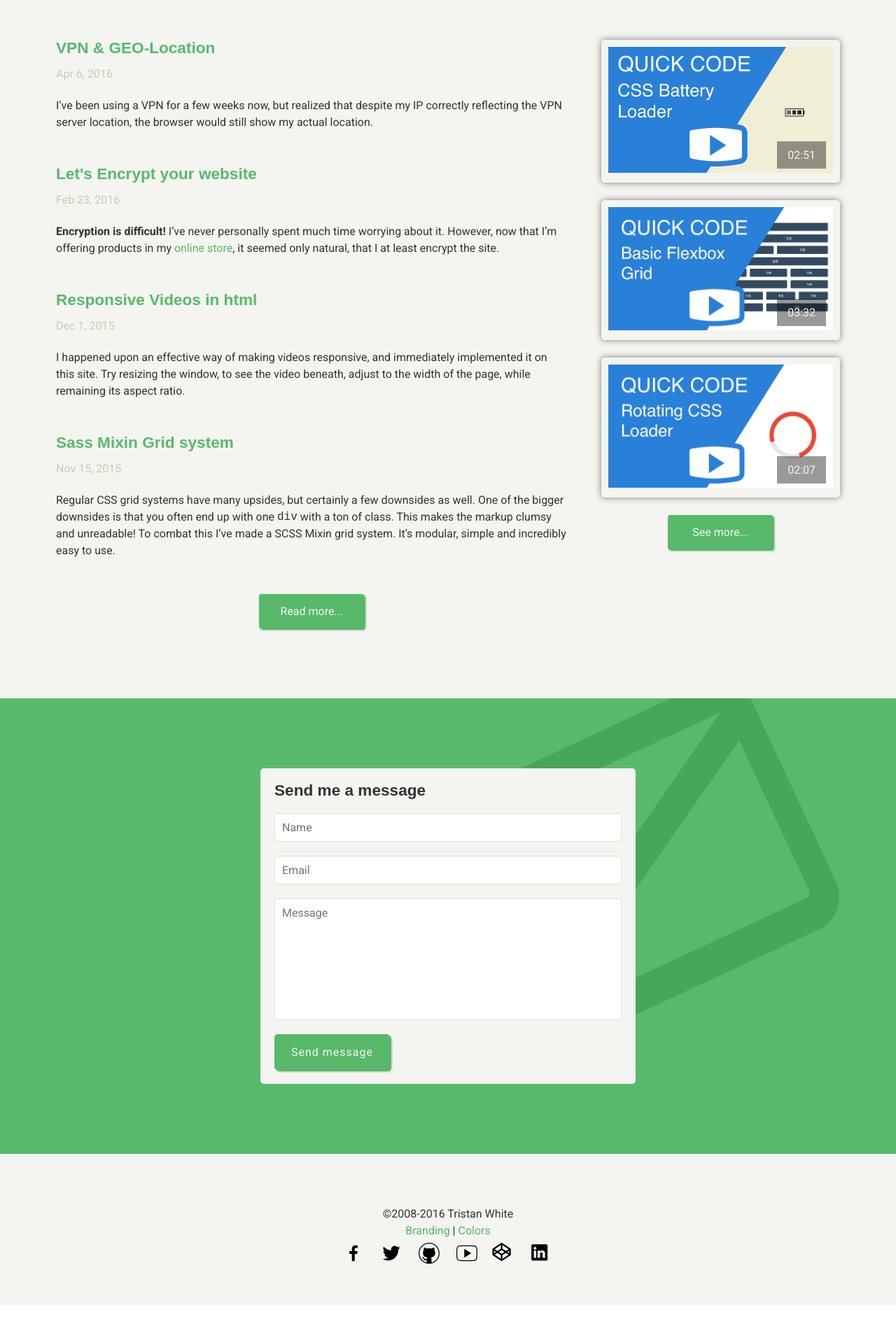
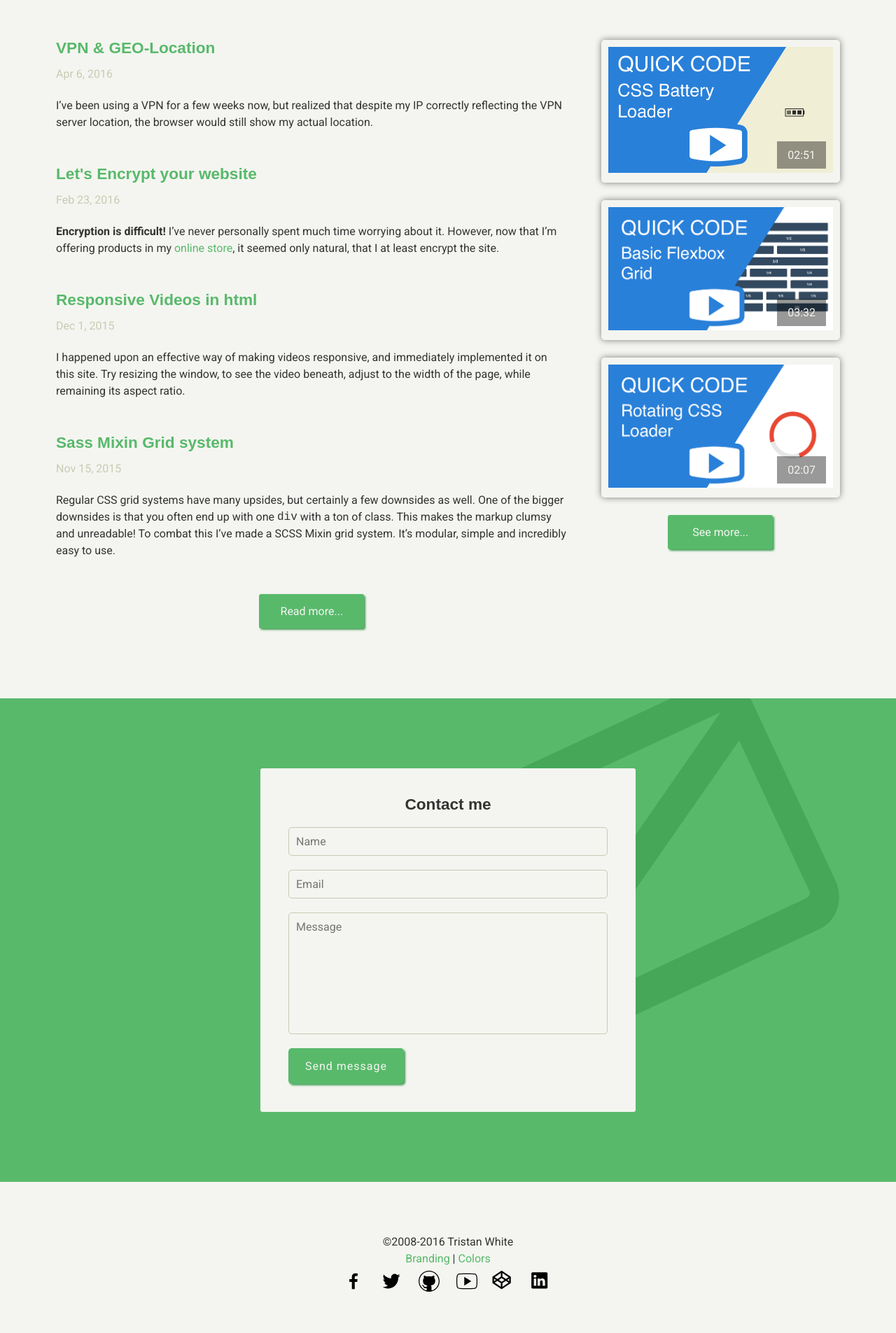
Before and after one commit to triss90/tristanwhite_v7, a Jekyll site: the page built from index.html, in a window 1280 px wide. Shown: the part 2703-4608 px from the top of the page at 70% size. Built offline with Jekyll 4.4.1, drawn with Linux system fonts in a browser that asks for light colours; nearby versions of some CDN libraries; before the commit the page ends 4568 px from its top, so only the background shows below that.

Commit message:
Adding space to contact form

```diff
--- a/assets/css/style.css
+++ b/assets/css/style.css
@@ -2066,19 +2066,21 @@ section#contact {
   position: relative;
   overflow: hidden; }
   section#contact h3 {
-    margin: 0 0 20px 0; }
+    margin: 0 0 20px 0;
+    text-align: center; }
   section#contact .contact-form {
     background: #f4f5f0;
-    border-radius: 5px;
+    border-radius: 3px;
     position: relative;
     z-index: 3;
-    padding: 20px; }
+    padding: 40px; }
     section#contact .contact-form input[type="text"], section#contact .contact-form input[type="email"], section#contact .contact-form textarea {
       display: block;
+      background: #F4F5F0;
       border-radius: 5px;
       width: 100%;
       margin-bottom: 20px;
-      border: 1px solid #dee1d1;
+      border: 1px solid #c7ccb3;
       resize: none;
       padding: 10px; }
       section#contact .contact-form input[type="text"]:focus, section#contact .contact-form input[type="email"]:focus, section#contact .contact-form textarea:focus {
@@ -2089,6 +2091,9 @@ section#contact {
     position: absolute;
     right: 0;
     top: -150px; }
+    @media (max-width: 768px) {
+      section#contact span.bg-img {
+        right: -100px; } }
     section#contact span.bg-img svg {
       height: 600px;
       width: auto; }
--- a/index.html
+++ b/index.html
@@ -237,7 +237,7 @@ permalink: /
     <div class="row">
       <div class="tiny-12 small-12 medium-6 medium-offset-3">
         <div class="contact-form">
-          <h3>Send me a message</h3>
+          <h3>Contact me</h3>
           <form >
             <input type="text" name="name" placeholder="Name">
             <input type="email" name="email" placeholder="Email">
```
Also changed, not shown: assets/css/3-pages/_frontpage.scss (+8 -3 lines), 3 other files.
